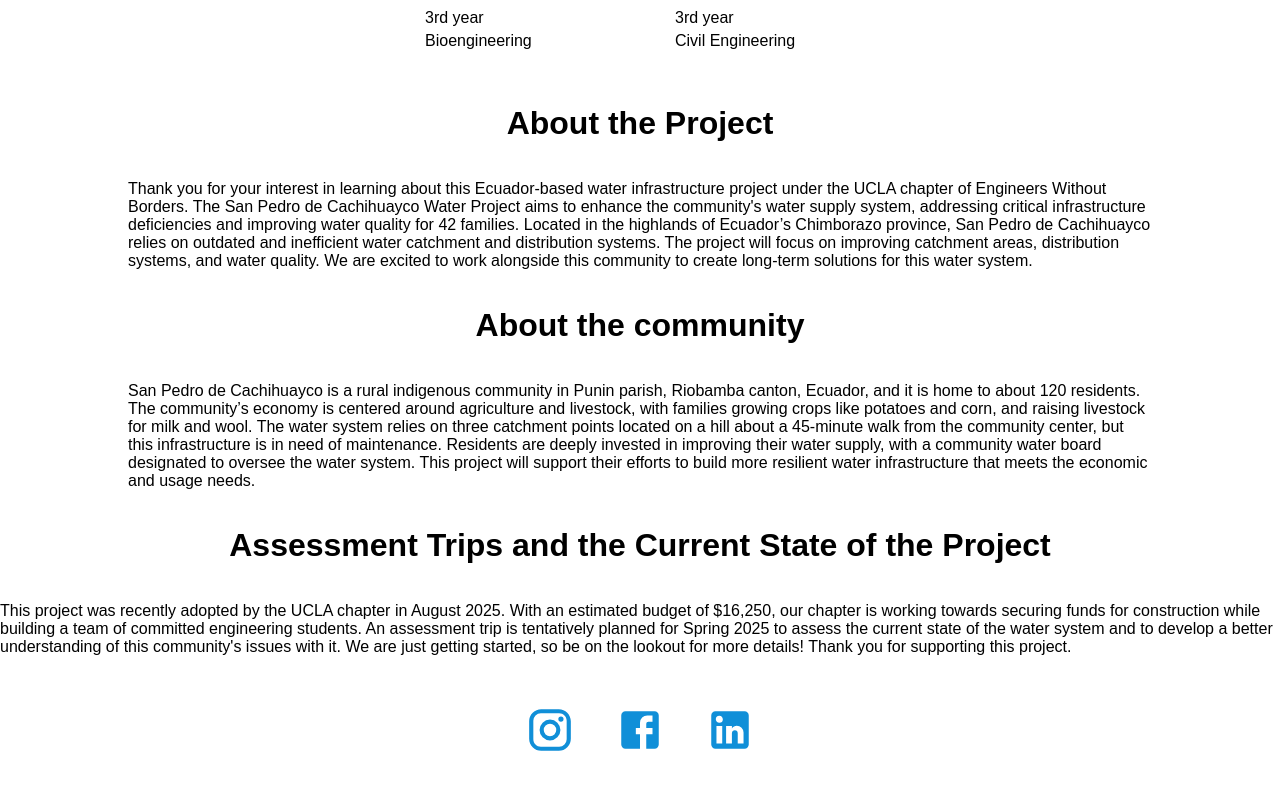
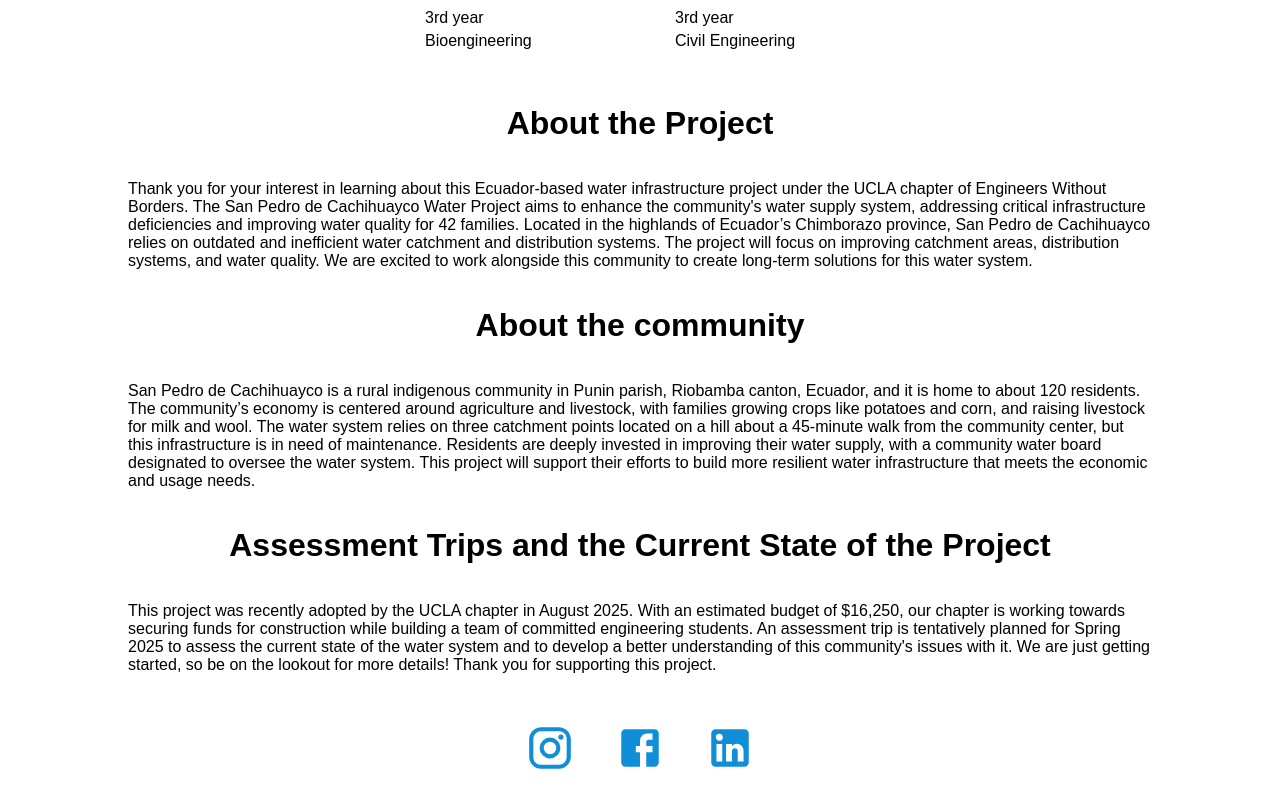
Before and after one commit to ewbucla/ewb_website, a React (Create React App) app: page /projects/ecuador in a window 1280 px wide. Shown: the part 656-1456 px from the top of the page. Built offline with nearby package versions, Linux system fonts and the light colour scheme.

Commit message:
Revised Ecuador page paragraph formatting

```diff
--- a/src/Pages/Ecuador.js
+++ b/src/Pages/Ecuador.js
@@ -35,7 +35,7 @@ function Ecuador() {
         <h1 className="sectionTitles">About the community</h1>
         <p className="sectionParagraphs">San Pedro de Cachihuayco is a rural indigenous community in Punin parish, Riobamba canton, Ecuador, and it is home to about 120 residents. The community’s economy is centered around agriculture and livestock, with families growing crops like potatoes and corn, and raising livestock for milk and wool. The water system relies on three catchment points located on a hill about a 45-minute walk from the community center, but this infrastructure is in need of maintenance. Residents are deeply invested in improving their water supply, with a community water board designated to oversee the water system. This project will support their efforts to build more resilient water infrastructure that meets the economic and usage needs.</p>
         <h1 className="sectionTitles">Assessment Trips and the Current State of the Project</h1>
-        <p className="sectionparagraphs">
+        <p className="sectionParagraphs">
           This project was recently adopted by the UCLA chapter in August 2025.
           With an estimated budget of $16,250, our chapter is working towards
           securing funds for construction while building a team of committed
```
